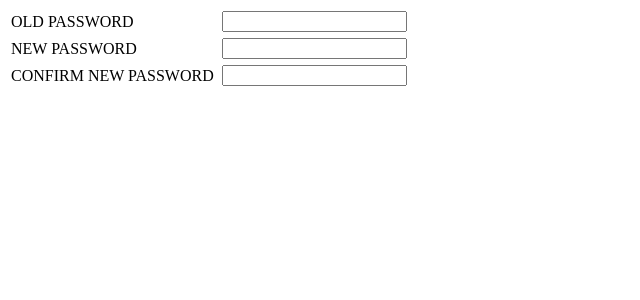
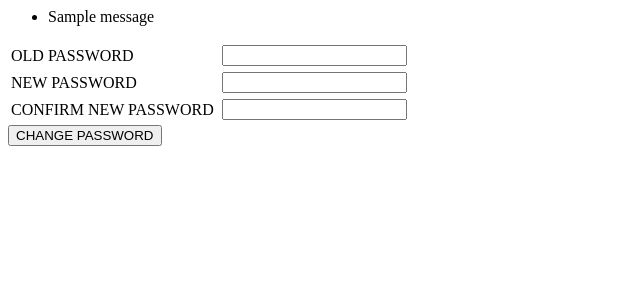
Before and after one commit to nikhil96sher/logapp, a Django app: page /logapp/profile/edit/password/ in a window 1280 px wide. Shown: the top 300 px of the page, without its empty margins (0-640 px from the left). Run offline with Django 3.2, Linux system fonts and the light colour scheme; tables that the repository leaves empty hold one stand-in row (values such as "Sample post"); one stand-in notice (Sample message) is shown.

Commit message:
CHANGE YOUR PASSWORD COMPLETE, EDIT YOUR PROFILE BASIC DONE - REMAINING FIELDS TO BE ADDED

```diff
--- a/logapp/templates/logapp/password.html
+++ b/logapp/templates/logapp/password.html
@@ -6,7 +6,19 @@ CHANGE PASSWORD
 </head>
 <body>
 
-<form action="./password/submit" method="POST">
+{% if messages %}
+<ul class="messages">
+        {% for message in messages %}
+                <li {% if message.tags %} class="{{ message.tags }}"{% endif %} >
+                        {{ message }}
+                </li>
+        {% endfor %}
+</ul>
+{% endif %}
+
+
+<form action="./submit/" method="POST">
+{% csrf_token %}
 <table>
 <tr><td>
 OLD PASSWORD
@@ -26,7 +38,7 @@ CONFIRM NEW PASSWORD
 <input type="password" name="newpassword2" id="newpassword2">
 <td/><tr/>
 </table>
-
+<button type="submit">CHANGE PASSWORD </button>
 </form>
 
 </body>
--- a/logapp/urls.py
+++ b/logapp/urls.py
@@ -3,7 +3,10 @@ from logapp import views
 
 urlpatterns=patterns(
 '',
+
+url(r'^profile/edit/submit/$',views.profile_edit_submit,),
 url(r'^profile/edit/$',views.profile_edit,name="edit_profile"),
+url(r'^profile/edit/password/submit/$',views.password_change_submit),
 url(r'^profile/edit/password/$',views.password_change,name="password_change"),
 url(r'^profile/complete/submit/$',views.submit_profile,name='submit'),
 url(r'^profile/complete/$',views.complete,name='complete'),
--- a/logapp/views/__init__.py
+++ b/logapp/views/__init__.py
@@ -1,4 +1,4 @@
 from signup_views import signup,register
 from login_views import welcome,log_in,log_out
-from profile_views import profile,complete,submit_profile,password_change,profile_edit
+from profile_views import profile,complete,submit_profile,password_change,profile_edit,profile_edit_submit,password_change_submit
 #,password_change_submit
--- a/logapp/views/profile_views.py
+++ b/logapp/views/profile_views.py
@@ -16,7 +16,7 @@ def profile(request):
 			profiledata=get_object_or_404(ProfileData,user=request.user)
 		except(Http404):
 			return HttpResponseRedirect('./complete')
-		return render(request,'logapp/profile.html',)
+		return render(request,'logapp/profile.html',{'profile':profiledata})
 	else:
 		request.session['state']="Please Log In below"
 		username=''
@@ -68,5 +68,42 @@ def password_change(request):
 
 def profile_edit(request):
 	profiledata=get_object_or_404(ProfileData,user=request.user)
-	return render(request,'logapp/profile_edit.html',{'profile':profiledata})
-#def password_change_submit(request):
+	form=ProfileForm()
+	return render(request,'logapp/profile_edit.html',{'profile':profiledata,'form':form})
+
+def profile_edit_submit(request):
+	try:
+		profiledata=get_object_or_404(ProfileData,user=request.user)
+		if request.POST['branch']=="":
+			return HttpResponseRedirect("../../")
+		else:
+			profiledata.branch=request.POST['branch']
+			profiledata.save()
+			return HttpResponseRedirect("../../")
+	except(Http404):
+		return HttpResponseRedirect("../../../login")
+
+def password_change_submit(request):
+	if(request.method=="POST"):
+
+		try:
+			if(request.POST['newpassword']!=request.POST['newpassword2']):
+				messages.add_message(request,messages.ERROR,'Password and Confirm Password Don\'t Match ')
+				return HttpResponseRedirect("../")
+			user=authenticate(username=request.user.username,password=request.POST['oldpassword'])
+			if user is not None:
+				#if hash(request.POST['oldpassword'])==request.user.password:
+				#request.user.password=hash(request.POST['newpassword'])
+				user.set_password(request.POST['newpassword'])
+				user.save()
+				login(request,user)
+				#request.user.save()
+				return HttpResponseRedirect("../../../")
+			else:
+				messages.add_message(request,messages.ERROR,'Incorrect Password')
+				return HttpResponseRedirect("../")
+		except(Http404):
+			return HttpResponseRedirect("../../../../login")
+
+	else:
+		return HttpResponseRedirect("../../../../profile")
```
Also changed, not shown: logapp/templates/logapp/profile_edit.html (+12 -1 lines), 3 other files.
